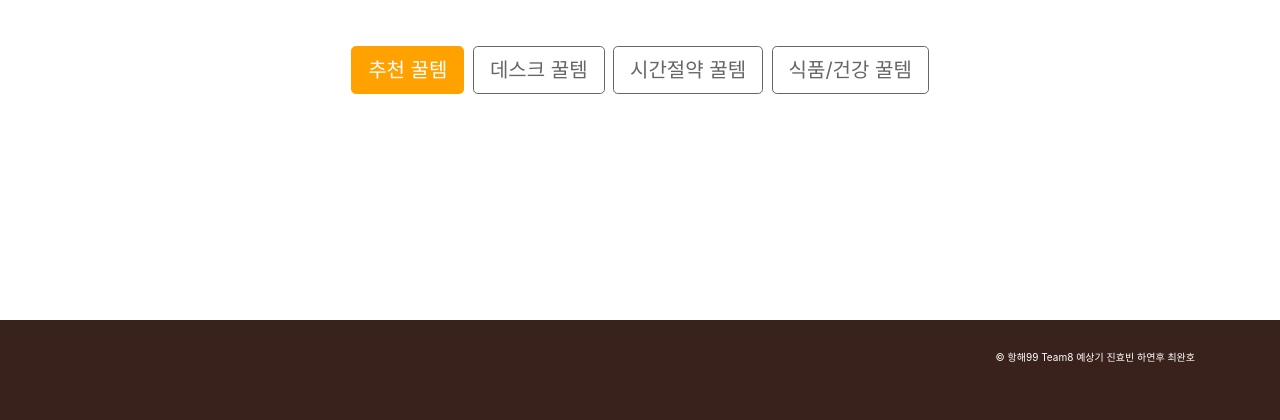
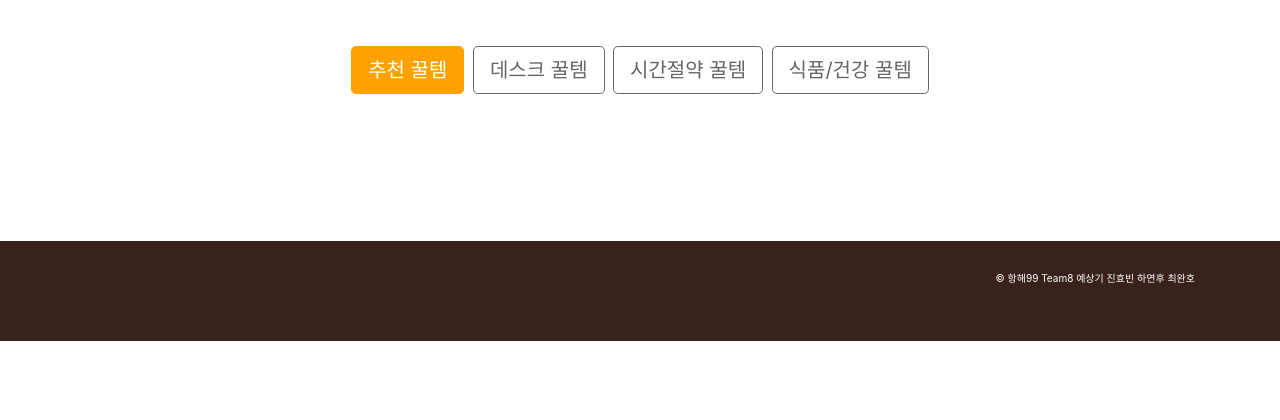
Before and after one commit to with-key/hanghae99_mini_team8, a Flask app: template templates/main.html in a window 1280 px wide. Shown: the part 459-879 px from the top of the page. After the commit the page ends 800 px from the top, so only its background shows below. Run offline with Flask 2, Linux system fonts and the light colour scheme; the template is opened without the code that fills it, so the values that code supplies are empty; some libraries are stand-ins or nearby versions; some web fonts are replaced.

Commit message:
#10 스크립트 height -> min-height

```diff
--- a/templates/base.html
+++ b/templates/base.html
@@ -56,7 +56,7 @@
       let mainMinH = bodyH - headerH - footerH;
       // console.log(mainMinH);
 
-      content.css('height', mainMinH);
+      content.css('min-height', mainMinH);
 
       console.log(headerH, footerH, bodyH, mainMinH);
       console.log(content);
--- a/templates/base_account.html
+++ b/templates/base_account.html
@@ -49,7 +49,7 @@
 
       let mainMinH = bodyH - footerH;
 
-      content.css('height', mainMinH);
+      content.css('min-height', mainMinH);
     });
 
 
```
